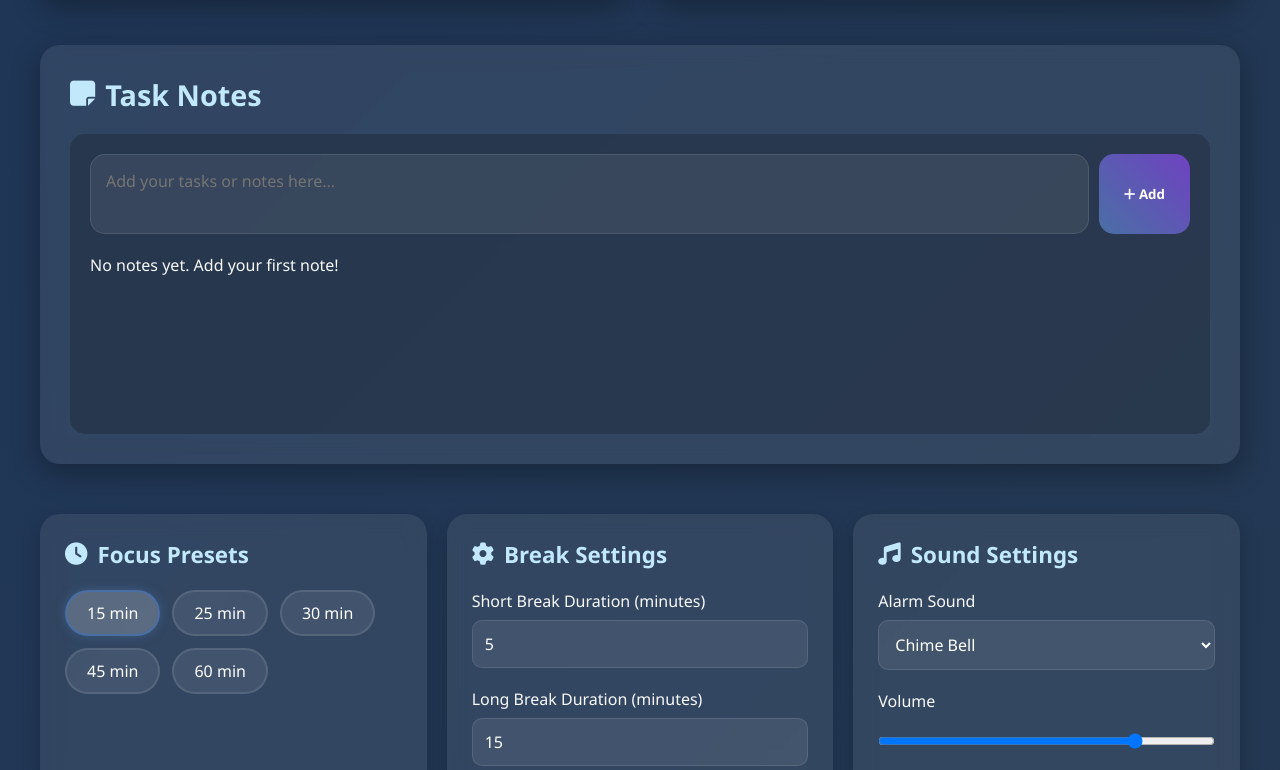
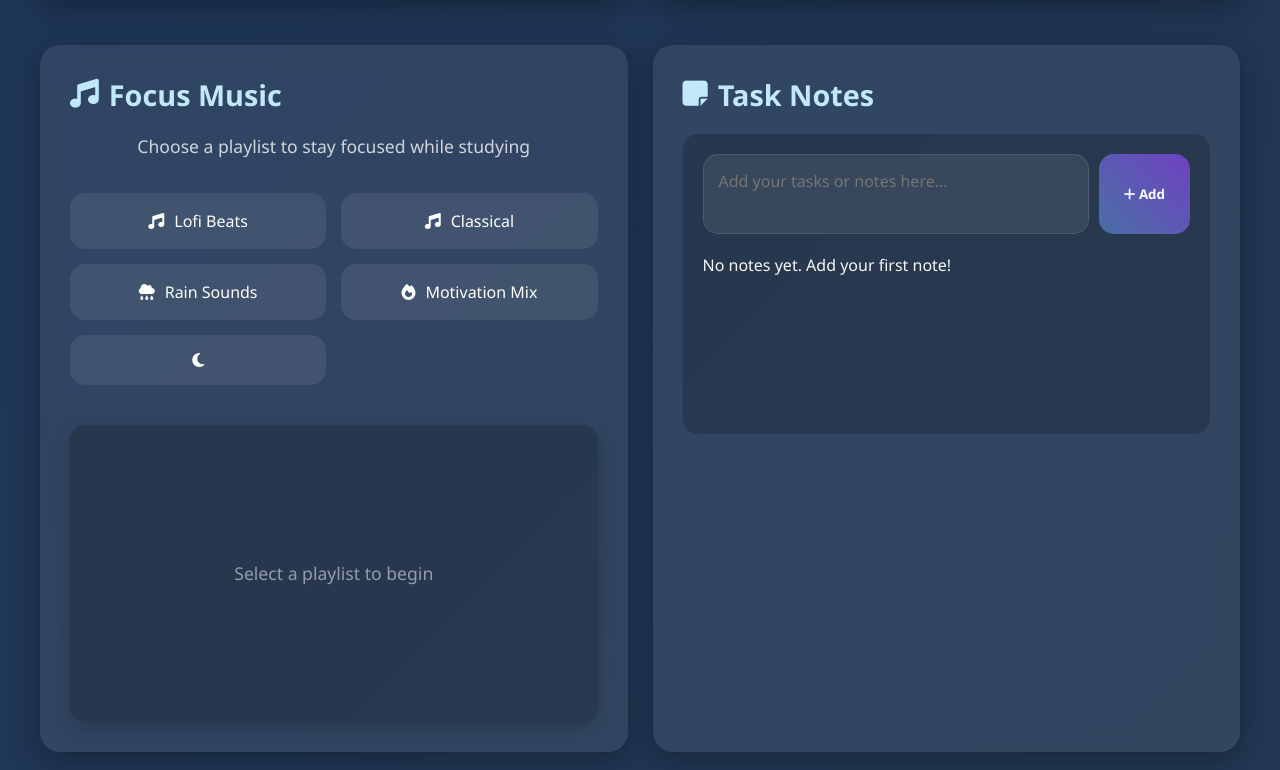
Before and after one commit to qasim098/DeepFlow-, a plain HTML site: page index.html in a window 1280 px wide. Shown: the part 795-1565 px from the top of the page. Drawn offline with Linux system fonts and the light colour scheme.

Commit message:
Update index.html

```diff
--- a/index.html
+++ b/index.html
@@ -52,7 +52,6 @@
             z-index: 2;
         }
 
-
         .particles {
             position: fixed;
             width: 100%;
@@ -75,7 +74,6 @@
             0% { transform: translateY(100vh) scale(0); }
             100% { transform: translateY(-100px) scale(1); }
         }
-
 
         header {
             grid-column: 1 / -1;
@@ -251,7 +249,6 @@
             box-shadow: 0 0 15px rgba(156, 137, 184, 0.4);
         }
 
-
         .history-section {
             background: var(--card-bg);
             border-radius: 20px;
@@ -394,9 +391,7 @@
             color: var(--long-break);
         }
 
-
         .notes-section {
-            grid-column: 1 / -1;
             background: var(--card-bg);
             border-radius: 20px;
             padding: 30px;
@@ -517,7 +512,6 @@
             to { opacity: 1; transform: translateY(0); }
         }
 
-
         .controls-section {
             grid-column: 1 / -1;
             display: grid;
@@ -591,6 +585,99 @@
         }
 
 
+        .music-section {
+            background: var(--card-bg);
+            border-radius: 20px;
+            padding: 30px;
+            box-shadow: 0 8px 30px rgba(0, 0, 0, 0.3);
+            backdrop-filter: blur(10px);
+            margin-top: 20px;
+        }
+
+        .music-container {
+            display: flex;
+            flex-direction: column;
+            gap: 20px;
+        }
+
+        .music-header {
+            text-align: center;
+            margin-bottom: 15px;
+        }
+
+        .music-subtitle {
+            font-size: 1.1rem;
+            opacity: 0.8;
+            margin-top: 8px;
+        }
+
+        .music-buttons {
+            display: grid;
+            grid-template-columns: repeat(auto-fit, minmax(200px, 1fr));
+            gap: 15px;
+            margin-bottom: 20px;
+        }
+
+        .music-btn {
+            padding: 15px;
+            background: rgba(255, 255, 255, 0.08);
+            border: 2px solid transparent;
+            border-radius: 15px;
+            color: white;
+            font-size: 1rem;
+            cursor: pointer;
+            transition: all 0.3s ease;
+            display: flex;
+            align-items: center;
+            justify-content: center;
+            gap: 10px;
+            font-weight: 500;
+        }
+
+        .music-btn:hover {
+            background: rgba(255, 255, 255, 0.15);
+            transform: translateY(-3px);
+        }
+
+        .music-btn.active {
+            background: rgba(255, 255, 255, 0.2);
+            border-color: var(--primary);
+            box-shadow: 0 0 15px rgba(74, 111, 165, 0.4);
+        }
+
+        .music-player {
+            position: relative;
+            width: 100%;
+            height: 0;
+            padding-bottom: 56.25%; /* 16:9 aspect ratio */
+            border-radius: 15px;
+            overflow: hidden;
+            background: rgba(0, 0, 0, 0.2);
+            box-shadow: 0 5px 20px rgba(0, 0, 0, 0.2);
+        }
+
+        .music-iframe {
+            position: absolute;
+            top: 0;
+            left: 0;
+            width: 100%;
+            height: 100%;
+            border: none;
+        }
+
+        .no-video {
+            position: absolute;
+            top: 0;
+            left: 0;
+            width: 100%;
+            height: 100%;
+            display: flex;
+            align-items: center;
+            justify-content: center;
+            color: rgba(255, 255, 255, 0.5);
+            font-size: 1.1rem;
+        }
+
         @media (max-width: 900px) {
             .container {
                 grid-template-columns: 1fr;
@@ -610,7 +697,7 @@
             }
         }
 
-        @media (max-width: 480px) {
+        @media (max-width: 600px) {
             .timer-display-container {
                 width: 220px;
                 height: 220px;
@@ -632,6 +719,10 @@
             .mode-btn {
                 padding: 10px 16px;
                 font-size: 0.9rem;
+            }
+
+            .music-buttons {
+                grid-template-columns: 1fr;
             }
         }
 
@@ -663,15 +754,8 @@
             100% { box-shadow: 0 0 0 0 rgba(74, 111, 165, 0); }
         }
 
-
         .floating {
             animation: floating 3s ease-in-out infinite;
-        }
-
-        @keyframes floating {
-            0% { transform: translateY(0px); }
-            50% { transform: translateY(-15px); }
-            100% { transform: translateY(0px); }
         }
 
         @keyframes floating {
@@ -685,33 +769,9 @@
             padding: 30px 20px;
             color: rgba(255, 255, 255, 0.6);
             font-size: 1rem;
-    margin: 0 auto;
-    width: 100%;
-    max-width: 1200px;
+            margin-top: 30px;
             border-top: 1px solid rgba(255, 255, 255, 0.1);
-    box-sizing: border-box;
-    margin-left: 350px;
         }
-
-  .pulse {
-    animation: pulse 2.5s infinite;
-  }
-
-  @keyframes pulse {
-    0% { box-shadow: 0 0 0 0 rgba(106, 137, 204, 0.7); }
-    70% { box-shadow: 0 0 0 20px rgba(106, 137, 204, 0); }
-    100% { box-shadow: 0 0 0 0 rgba(106, 137, 204, 0); }
-  }
-
-  @media (max-width: 600px) {
-    footer {
-      padding: 20px 15px;
-      font-size: 0.9rem;
-      margin-left: 1px;
-    }
-  }
-</style>
-
     </style>
 </head>
 <body>
@@ -783,6 +843,41 @@
                 </div>
             </div>
         </section>
+        <section class="music-section">
+            <div class="music-container">
+                <div class="music-header">
+                    <h2 class="section-title"><i class="fas fa-music"></i> Focus Music</h2>
+                    <p class="music-subtitle">Choose a playlist to stay focused while studying</p>
+                </div>
+
+                <div class="music-buttons">
+                    <button class="music-btn" data-src="https://www.youtube.com/embed/jfKfPfyJRdk">
+                        <i class="fas fa-music"></i> Lofi Beats
+                    </button>
+                    <button class="music-btn" data-src="https://www.youtube.com/embed/2OEL4P1Rz04">
+                        <i class="fas fa-music"></i> Classical
+                    </button>
+                    <button class="music-btn" data-src="https://www.youtube.com/embed/1ZYbU82GVz4">
+                        <i class="fas fa-cloud-rain"></i> Rain Sounds
+                    </button>
+                    <button class="music-btn" data-src="https://www.youtube.com/embed/ODIHw8NvhEE ">
+                        <i class="fas fa-fire"></i> Motivation Mix
+                    </button>
+                 <button class="music-btn" data-src="https://www.youtube.com/embed/qnk-GcQl5fo">
+             <i class="fas fa-moon"></i>
+            </button>
+
+
+                </div>
+
+                <div class="music-player">
+                    <div class="no-video" id="noVideoMessage">
+                        <p>Select a playlist to begin</p>
+                    </div>
+                    <iframe class="music-iframe" id="musicIframe" allow="autoplay; encrypted-media" allowfullscreen style="display:none;"></iframe>
+                </div>
+            </div>
+        </section>
 
         <section class="notes-section">
             <h2 class="section-title"><i class="fas fa-sticky-note"></i> Task Notes</h2>
@@ -848,8 +943,9 @@
                 </button>
             </div>
         </section>
-        <footer >
-            <p >Stay focused. Stay mindful. Stay you.<br>Built with ❤️ by Muhammad Qasim</p>
+
+        <footer>
+            <p>Stay focused. Stay mindful. Stay you.<br>Built with ❤️ by Muhammad Qasim</p>
         </footer>
     </div>
 
@@ -877,8 +973,10 @@
             const noteInput = document.getElementById('noteInput');
             const addNoteBtn = document.getElementById('addNoteBtn');
             const notesList = document.getElementById('notesList');
-
-
+            const musicButtons = document.querySelectorAll('.music-btn');
+            const musicIframe = document.getElementById('musicIframe');
+            const noVideoMessage = document.getElementById('noVideoMessage');
+            let currentActiveButton = null;
             let timer;
             let isRunning = false;
             let currentMode = 'focus';
@@ -886,14 +984,13 @@
             let seconds = 0;
             let totalSeconds = minutes * 60;
             let progress = 0;
-
-
             let focusTime = 0;
             let shortBreakTime = 0;
             let longBreakTime = 0;
             let sessionsCompleted = 0;
             let sessionCount = 0;
             let history = [];
+
 
             let notes = [];
 
@@ -967,6 +1064,7 @@
                     </div>
                     <div class="session-time">${timeString}</div>
                 `;
+
                 if (historyList.querySelector('.empty-history')) {
                     historyList.innerHTML = '';
                 }
@@ -974,6 +1072,8 @@
                 historyList.prepend(historyItem);
                 history.unshift({ type, duration, time: timeString });
             }
+
+
             function addNote() {
                 const text = noteInput.value.trim();
                 if (!text) return;
@@ -993,6 +1093,8 @@
                 renderNotes();
                 noteInput.value = '';
             }
+
+
             function renderNotes() {
                 if (notes.length === 0) {
                     notesList.innerHTML = '<div class="empty-notes">No notes yet. Add your first note!</div>';
@@ -1012,6 +1114,8 @@
                     `;
                     notesList.appendChild(noteItem);
                 });
+
+
                 document.querySelectorAll('.delete-note').forEach(btn => {
                     btn.addEventListener('click', function() {
                         const id = parseInt(this.dataset.id);
@@ -1019,10 +1123,13 @@
                     });
                 });
             }
+
             function deleteNote(id) {
                 notes = notes.filter(note => note.id !== id);
                 renderNotes();
             }
+
+
             function startTimer() {
                 if (isRunning) return;
 
@@ -1165,6 +1272,8 @@
                     updateTimerDisplay();
                 }
             }
+
+
             function clearHistory() {
                 history = [];
                 focusTime = 0;
@@ -1175,15 +1284,48 @@
                 historyList.innerHTML = '<div class="empty-history">No sessions yet. Start a session to see history.</div>';
                 updateStatsDisplay();
             }
+
+
+            function handleMusicButtonClick() {
+                const videoSrc = this.getAttribute('data-src') + '?autoplay=1';
+
+
+                musicButtons.forEach(btn => btn.classList.remove('active'));
+
+
+                this.classList.add('active');
+                currentActiveButton = this;
+
+
+                musicIframe.setAttribute('src', videoSrc);
+                musicIframe.style.display = 'block';
+                noVideoMessage.style.display = 'none';
+            }
+
+
+            function stopMusic() {
+                if (currentActiveButton) {
+                    musicIframe.setAttribute('src', '');
+                    musicIframe.style.display = 'none';
+                    noVideoMessage.style.display = 'flex';
+                    currentActiveButton.classList.remove('active');
+                    currentActiveButton = null;
+                }
+            }
+
+
             function init() {
                 createParticles();
                 updateTimerDisplay();
                 renderNotes();
+
+
                 startBtn.addEventListener('click', startTimer);
                 pauseBtn.addEventListener('click', pauseTimer);
                 resetBtn.addEventListener('click', resetTimer);
                 clearHistoryBtn.addEventListener('click', clearHistory);
                 addNoteBtn.addEventListener('click', addNote);
+
                 noteInput.addEventListener('keydown', function(e) {
                     if (e.key === 'Enter' && !e.shiftKey) {
                         e.preventDefault();
@@ -1200,6 +1342,11 @@
                         switchMode(btn.dataset.mode);
                     });
                 });
+
+
+                musicButtons.forEach(button => {
+                    button.addEventListener('click', handleMusicButtonClick);
+                });
             }
 
             init();
```
Lines whose indentation alone changed are shown as unchanged.
